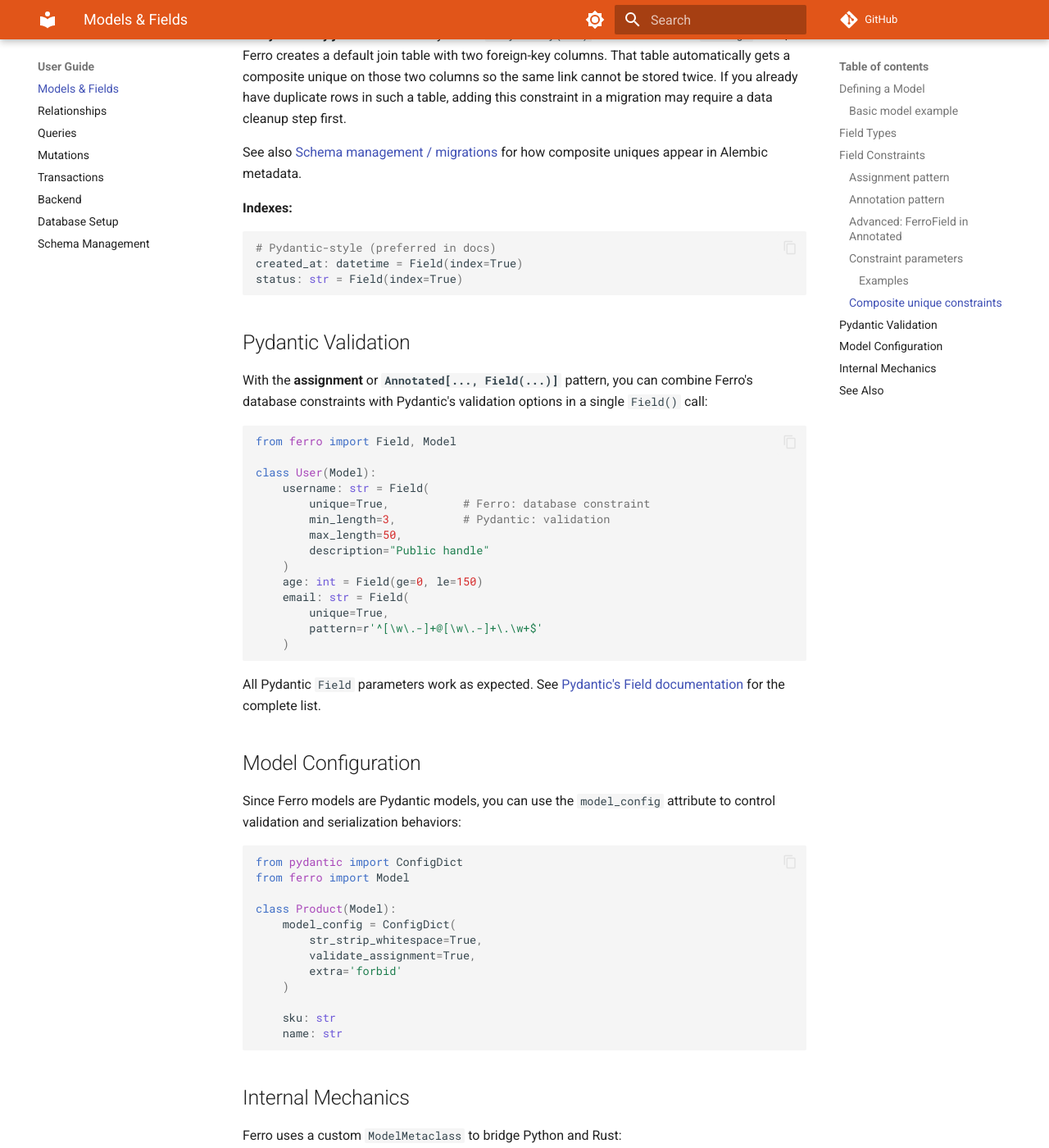
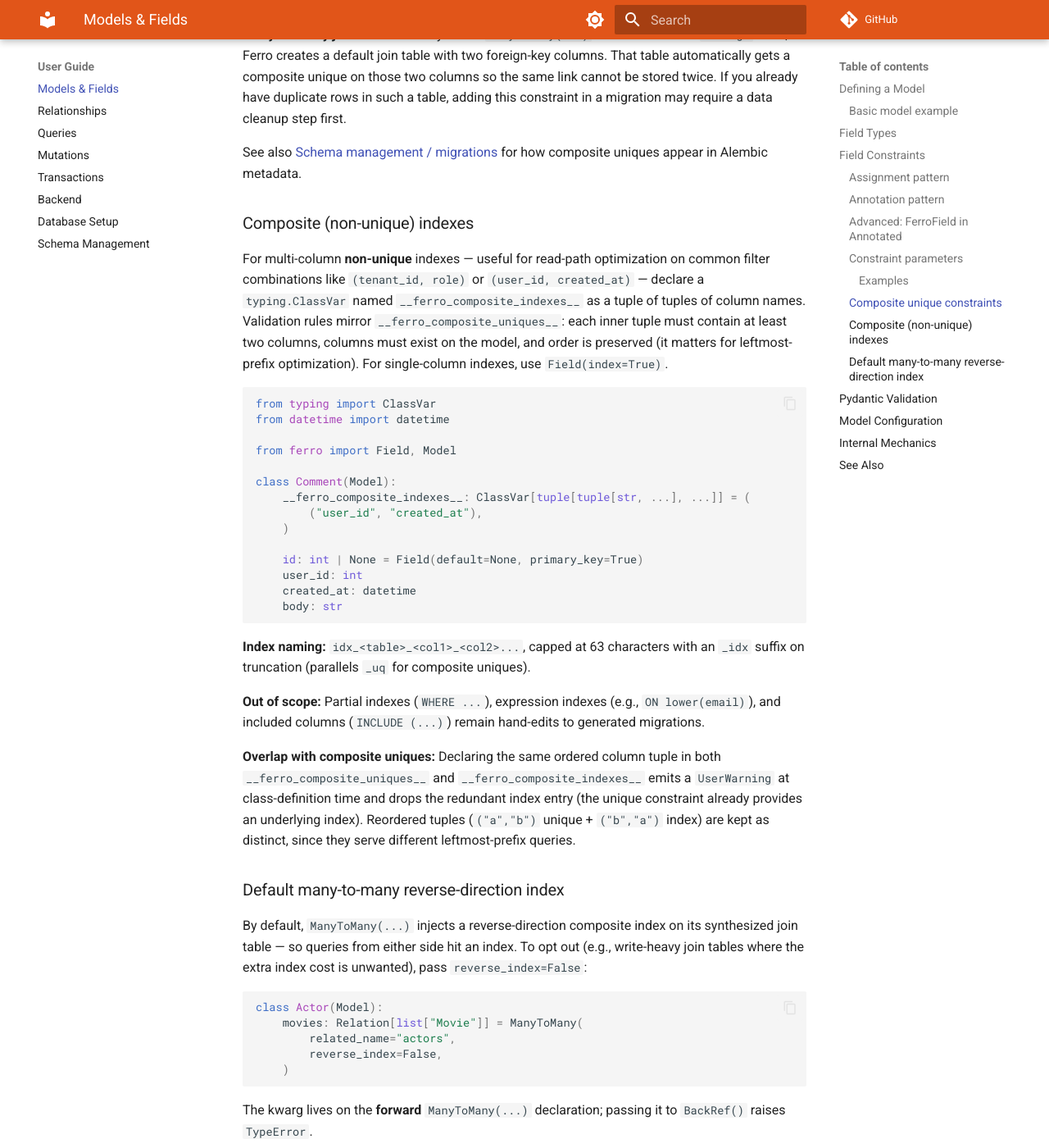
Before and after one commit to syn54x/ferro-orm, an MkDocs documentation site: the page built from docs/guide/models-and-fields.md, in a window 1280 px wide and 1400 px high, scrolled down 4703 px. Shown: the whole window at 82% size. Built offline with MkDocs 1.6.1 and Material for MkDocs 9.7.7, drawn with Linux system fonts in a browser that asks for light colours; comment, search, counter and statistics services are not loaded.

Commit message:
docs(orm): document __ferro_composite_indexes__ and reverse_index
Made-with: Cursor

````diff
--- a/docs/concepts/architecture.md
+++ b/docs/concepts/architecture.md
@@ -68,7 +68,7 @@ graph TB
 - Async runtime integration
 
 **Data formats:**
-- JSON schema (models → Rust), including Ferro-specific table-level keys such as `ferro_composite_uniques` alongside per-column metadata in `properties`
+- JSON schema (models → Rust), including Ferro-specific table-level keys such as `ferro_composite_uniques` and `ferro_composite_indexes` alongside per-column metadata in `properties`
 - Query AST (filters, joins → Rust)
 - Binary rows (Rust → Python)
 
--- a/docs/guide/models-and-fields.md
+++ b/docs/guide/models-and-fields.md
@@ -163,6 +163,47 @@ class OrgMembership(Model):
 
 See also [Schema management / migrations](migrations.md) for how composite uniques appear in Alembic metadata.
 
+### Composite (non-unique) indexes
+
+For multi-column **non-unique** indexes — useful for read-path optimization on common filter combinations like `(tenant_id, role)` or `(user_id, created_at)` — declare a `typing.ClassVar` named `__ferro_composite_indexes__` as a tuple of tuples of column names. Validation rules mirror `__ferro_composite_uniques__`: each inner tuple must contain at least two columns, columns must exist on the model, and order is preserved (it matters for leftmost-prefix optimization). For single-column indexes, use `Field(index=True)`.
+
+```python
+from typing import ClassVar
+from datetime import datetime
+
+from ferro import Field, Model
+
+class Comment(Model):
+    __ferro_composite_indexes__: ClassVar[tuple[tuple[str, ...], ...]] = (
+        ("user_id", "created_at"),
+    )
+
+    id: int | None = Field(default=None, primary_key=True)
+    user_id: int
+    created_at: datetime
+    body: str
+```
+
+**Index naming:** `idx_<table>_<col1>_<col2>...`, capped at 63 characters with an `_idx` suffix on truncation (parallels `_uq` for composite uniques).
+
+**Out of scope:** Partial indexes (`WHERE ...`), expression indexes (e.g., `ON lower(email)`), and included columns (`INCLUDE (...)`) remain hand-edits to generated migrations.
+
+**Overlap with composite uniques:** Declaring the same ordered column tuple in both `__ferro_composite_uniques__` and `__ferro_composite_indexes__` emits a `UserWarning` at class-definition time and drops the redundant index entry (the unique constraint already provides an underlying index). Reordered tuples (`("a","b")` unique + `("b","a")` index) are kept as distinct, since they serve different leftmost-prefix queries.
+
+### Default many-to-many reverse-direction index
+
+By default, `ManyToMany(...)` injects a reverse-direction composite index on its synthesized join table — so queries from either side hit an index. To opt out (e.g., write-heavy join tables where the extra index cost is unwanted), pass `reverse_index=False`:
+
+```python
+class Actor(Model):
+    movies: Relation[list["Movie"]] = ManyToMany(
+        related_name="actors",
+        reverse_index=False,
+    )
+```
+
+The kwarg lives on the **forward** `ManyToMany(...)` declaration; passing it to `BackRef()` raises `TypeError`.
+
 **Indexes:**
 
 ```python
````
Also changed, not shown: docs/guide/migrations.md (+2 -0 lines).
